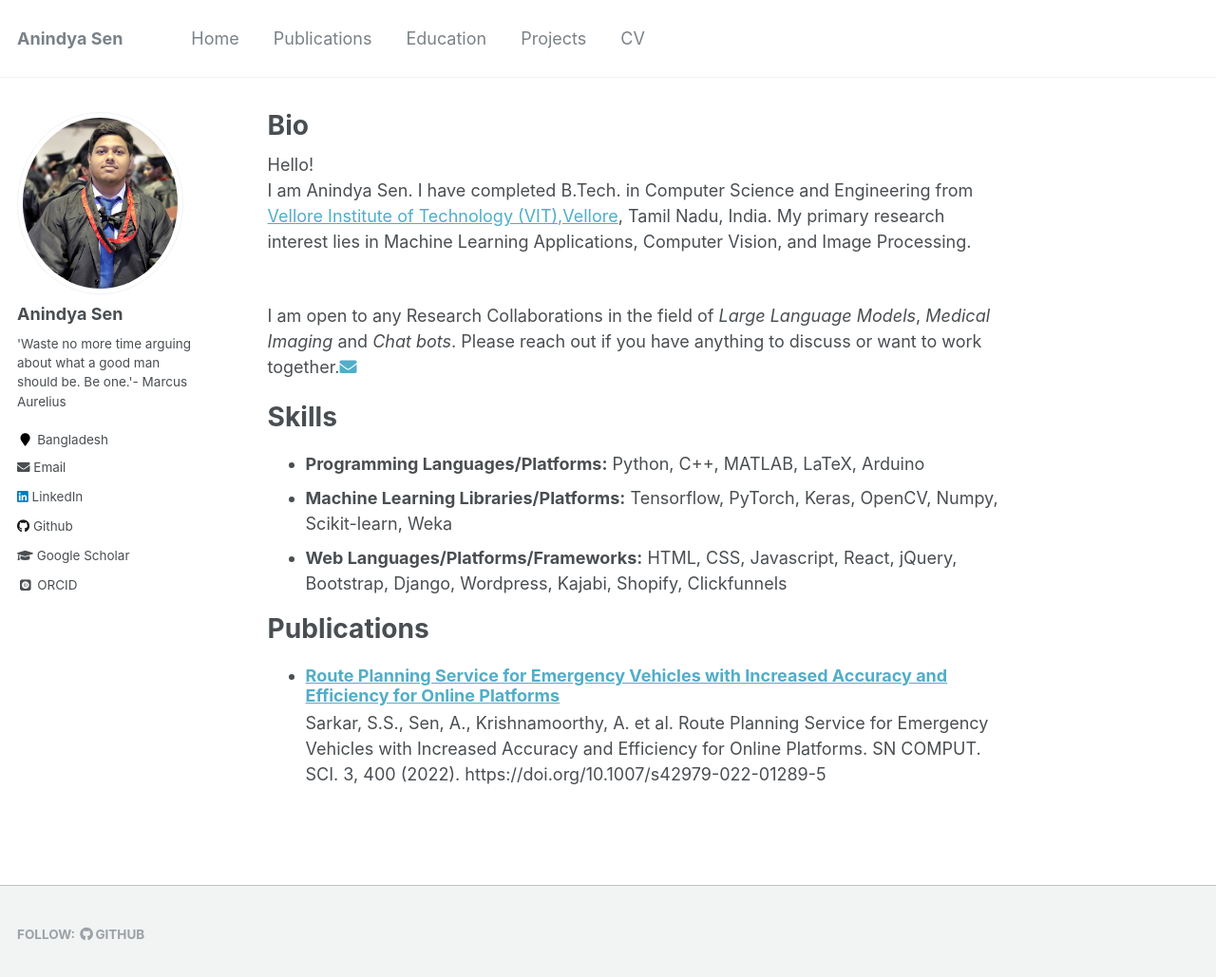
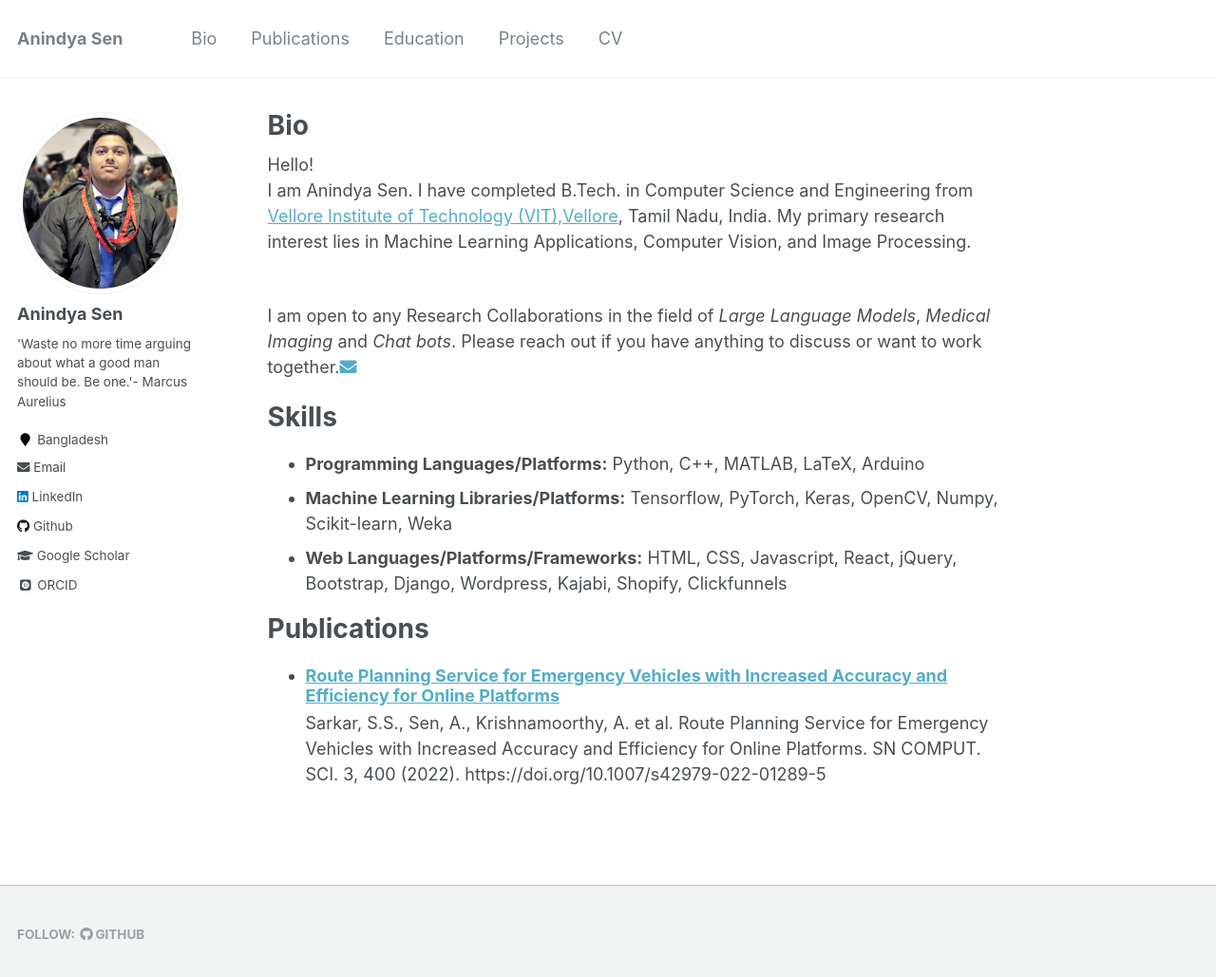
Before and after one commit to senanindya/senanindya.github.io, a Jekyll site: the page built from _pages/about.md, in a window 1280 px wide and 1042 px high. Shown: the top 1029 px of the window at 95% size. Built offline with Jekyll 4.4.1, drawn with Linux system fonts in a browser that asks for light colours; some web fonts are replaced.

Commit message:
Update navigation.yml

```diff
--- a/_data/navigation.yml
+++ b/_data/navigation.yml
@@ -1,6 +1,6 @@
 # main links links
 main:
-  - title: "Home"
+  - title: "Bio"
     url: /
 
   - title: "Publications"
```
